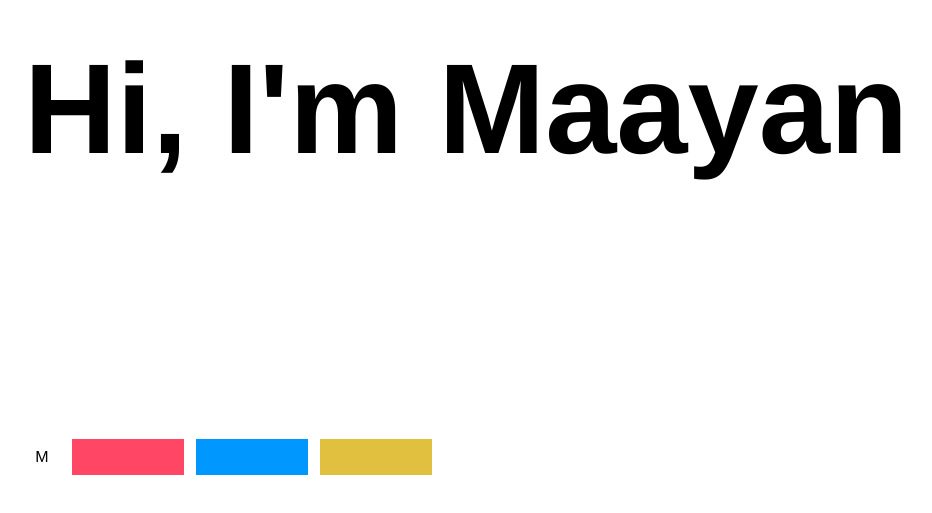
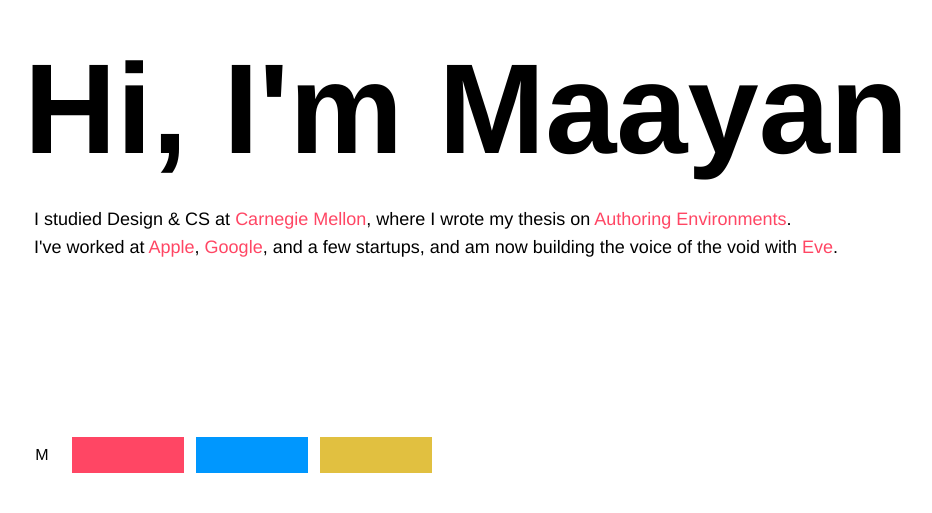
Before and after one commit to maayanalbert/malbert.space, a Next.js app: page / in a window 1280 px wide. Shown: the part 231-744 px from the top of the page, without its empty margins (88-1020 px from the left). Built offline with nearby package versions, Linux system fonts and the light colour scheme.

Commit message:
added page context

```diff
--- /dev/null
+++ b/src/PageContext.tsx
@@ -0,0 +1,66 @@
+import {
+  ReactNode,
+  RefObject,
+  createContext,
+  useContext,
+  useRef,
+  useState,
+} from "react"
+import { Page } from "./pageHelpers"
+
+export const Pages = ["ABOUT", "CONTACT", "GEOGRAPHY"]
+
+interface PageContextType {
+  curPage?: Page
+  curPageIndex: number // -1 - 2
+  setCurPage: (page?: Page) => void
+}
+
+/**
+ * Create the context
+ */
+const PageContext = createContext<PageContextType>({
+  curPage: undefined,
+  curPageIndex: 0,
+  setCurPage: () => undefined,
+})
+
+interface Props {
+  children: ReactNode
+}
+
+/**
+ * Create the provider that everything that uses the context should be wrapped in
+ */
+export function PageContextProvider({ children }: Props) {
+  const [curPage, setCurPage] = useState<Page>()
+  const [curPageIndex, setCurPageIndex] = useState(0)
+
+  return (
+    <PageContext.Provider
+      value={{
+        curPageIndex,
+        curPage,
+        setCurPage: (page) => {
+          if (page) {
+            setCurPage(page)
+            setCurPageIndex(Pages.indexOf(page))
+          } else {
+            setCurPage(undefined)
+            setCurPageIndex(-1)
+          }
+        },
+      }}
+    >
+      {children}
+    </PageContext.Provider>
+  )
+}
+
+/**
+ * Use the context
+ */
+export function usePageContext(): PageContextType {
+  const context = useContext(PageContext)
+  return context
+}
--- a/src/components/HomeButton.tsx
+++ /dev/null
@@ -1,34 +0,0 @@
-import { routerPathToPage } from "@/pageHelpers"
-import { HomeIcon } from "@heroicons/react/24/outline"
-import { useRouter } from "next/router"
-
-export function HomeButton() {
-  const { route, push } = useRouter()
-
-  const curSpace = routerPathToPage(route)
-
-  const onPress = () => {
-    push("/")
-  }
-
-  if (!curSpace) return null
-
-  return (
-    <div className="absolute top-0 right-0 sm:p-28 sm:pt-24 p-8">
-      <div
-        className={`flex justify-start items-start sm:py-1.5 py-1 cursor-pointer relative
-      sm:w-9 w-8 text-sm sm:text-base group`}
-        onClick={onPress}
-      >
-        <p
-          className={`top-0 absolute h-full ${curSpace ? "w-full" : "w-0"}
-           transition-all ease-out group-hover:w-0`}
-          style={{ backgroundColor: "black" }}
-        />
-        <div className="flex h-full w-full justify-center items-center">
-          <HomeIcon className="h-6 w-6" />
-        </div>
-      </div>
-    </div>
-  )
-}
--- a/src/components/Item.tsx
+++ b/src/components/Item.tsx
@@ -1,4 +1,4 @@
-import { Space as Page, getPageColor } from "@/pageHelpers"
+import { Page as Page, getPageColor } from "@/pageHelpers"
 
 export type Row = Item[]
 
--- a/src/components/NavButtons.tsx
+++ b/src/components/NavButtons.tsx
@@ -1,16 +1,18 @@
+import { usePageContext } from "@/PageContext"
 import {
-  Space as Page,
+  Page as Page,
   getPageColor,
   getPageName,
   routerPathToPage,
   pageToRouterPath,
 } from "@/pageHelpers"
 import { HomeIcon } from "@heroicons/react/24/outline"
+import { set } from "lodash"
 import { useRouter } from "next/router"
 
 export default function NavButtons() {
   return (
-    <div className="absolute w-full flex sm:justify-start justify-center sm:p-28 p-8 h-[20%] bottom-0">
+    <div className="absolute w-full flex sm:justify-start justify-center sm:p-28 sm:pb-24 p-8 bottom-0">
       <div className="flex flex-row items-center justify-between gap-3 relative sm:w-fit w-full">
         <HomeButton />
         <PageButton page="ABOUT" />
@@ -22,12 +24,10 @@
 }
 
 export function HomeButton() {
-  const { route, push } = useRouter()
-
-  const curSpace = routerPathToPage(route)
+  const { curPage, setCurPage } = usePageContext()
 
   const onPress = () => {
-    push("/")
+    setCurPage()
   }
 
   return (
@@ -37,7 +37,7 @@
       onClick={onPress}
     >
       <p
-        className={`top-0 absolute h-full ${curSpace ? "w-full" : "w-0"}
+        className={`top-0 absolute h-full ${curPage ? "w-full" : "w-0"}
            transition-all ease-out group-hover:w-0`}
         style={{ backgroundColor: "black" }}
       />
@@ -51,12 +51,10 @@
 }
 
 function PageButton({ page }: PageButtonProps) {
-  const { route, push } = useRouter()
-
-  const curSpace = routerPathToPage(route)
+  const { curPage, setCurPage } = usePageContext()
 
   const onPress = () => {
-    push(pageToRouterPath(page))
+    setCurPage(page)
   }
   return (
     <div
@@ -65,9 +63,7 @@
       onClick={onPress}
     >
       <p
-        className={`top-0 absolute h-full ${
-          page === curSpace ? "w-0" : "w-full"
-        }
+        className={`top-0 absolute h-full ${page === curPage ? "w-0" : "w-full"}
            transition-all ease-out group-hover:w-0`}
         style={{ backgroundColor: getPageColor(page) }}
       />
--- a/src/pageHelpers.ts
+++ b/src/pageHelpers.ts
@@ -1,6 +1,6 @@
-export type Space = "ABOUT" | "GEOGRAPHY" | "CONTACT"
+export type Page = "ABOUT" | "GEOGRAPHY" | "CONTACT"
 
-export function getPageColor(type: Space) {
+export function getPageColor(type: Page) {
   switch (type) {
     case "ABOUT":
       return "rgb(255,70,100)"
@@ -13,7 +13,7 @@
   }
 }
 
-export function getPageName(type: Space) {
+export function getPageName(type: Page) {
   switch (type) {
     case "ABOUT":
       return "About"
@@ -26,7 +26,7 @@
   }
 }
 
-export function pageToRouterPath(page: Space) {
+export function pageToRouterPath(page: Page) {
   switch (page) {
     case "ABOUT":
       return "/about"
--- a/src/pages/_app.tsx
+++ b/src/pages/_app.tsx
@@ -1,5 +1,4 @@
-import { HomeButton } from "@/components/HomeButton"
-import NavButtons from "@/components/NavButtons"
+import { PageContextProvider } from "@/PageContext"
 import "@/styles/globals.css"
 import type { AppProps } from "next/app"
 import { useMemo } from "react"
@@ -21,8 +20,9 @@
   return (
     <>
       <QueryClientProvider client={queryClient}>
-        <Component {...pageProps} />
-        <NavButtons />
+        <PageContextProvider>
+          <Component {...pageProps} />
+        </PageContextProvider>
       </QueryClientProvider>
     </>
   )
--- a/src/pages/index.tsx
+++ b/src/pages/index.tsx
@@ -1,4 +1,6 @@
-import { useEffect } from "react"
+import NavButtons from "@/components/NavButtons"
+import { Page, getPageColor } from "@/pageHelpers"
+import { useEffect, useState } from "react"
 
 /**
  * A wrapper for the main page
@@ -8,7 +10,10 @@
     document.title = "Maayan"
   }, [])
 
+  const [hovering, setHovering] = useState(false)
+
   return (
+    <>
       <div className="h-[85%] w-full flex flex-col sm:items-start items-center justify-center sm:pl-28">
         <p
           className="font-semibold sm:text-9xl text-5xl sm:leading-normal leading-tight sm:text-left text-center"
@@ -16,6 +21,91 @@
         >
           Hi, I'm Maayan
         </p>
+        <div className="relative w-full ml-[10px]">
+          <div
+            className="absolute w-full"
+            style={{
+              marginLeft: hovering ? -200 : 0,
+              transitionProperty: "margin-left",
+              transitionDuration: hovering ? "400ms" : "300ms",
+              transitionTimingFunction: hovering ? "ease-in" : "ease-out",
+            }}
+          >
+            <AboutInfo />
           </div>
+          <div
+            className="absolute left-[100%] w-full"
+            style={{
+              marginLeft: hovering ? -200 : 0,
+              transitionProperty: "margin-left",
+              transitionDuration: hovering ? "400ms" : "300ms",
+              transitionTimingFunction: hovering ? "ease-in" : "ease-out",
+            }}
+          >
+            <AboutInfo />
+          </div>
+        </div>
+      </div>
+      <div
+        onMouseOver={() => setHovering(true)}
+        onMouseOut={() => setHovering(false)}
+      >
+        <NavButtons />
+      </div>
+    </>
   )
 }
+
+function AboutInfo() {
+  return (
+    <p className="text-lg">
+      I studied Design & CS at{" "}
+      <a
+        // href={link}
+        target="_blank"
+        className="hover:underline cursor-pointer"
+        style={{ color: getPageColor("ABOUT") }}
+      >
+        Carnegie Mellon
+      </a>
+      , where I wrote my thesis on{" "}
+      <a
+        // href={link}
+        target="_blank"
+        className="hover:underline cursor-pointer"
+        style={{ color: getPageColor("ABOUT") }}
+      >
+        Authoring Environments
+      </a>
+      .<br />
+      I've worked at{" "}
+      <a
+        // href={link}
+        target="_blank"
+        className="hover:underline cursor-pointer"
+        style={{ color: getPageColor("ABOUT") }}
+      >
+        Apple
+      </a>
+      ,{" "}
+      <a
+        // href={link}
+        target="_blank"
+        className="hover:underline cursor-pointer"
+        style={{ color: getPageColor("ABOUT") }}
+      >
+        Google
+      </a>
+      , and a few startups, and am now building the voice of the void with{" "}
+      <a
+        // href={link}
+        target="_blank"
+        className="hover:underline cursor-pointer"
+        style={{ color: getPageColor("ABOUT") }}
+      >
+        Eve
+      </a>
+      .
+    </p>
+  )
+}
```
Lines whose indentation alone changed are shown as unchanged.
